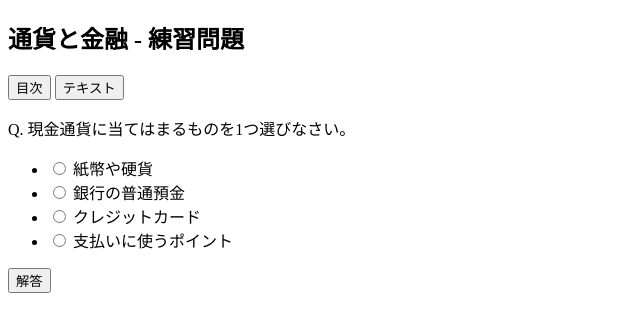
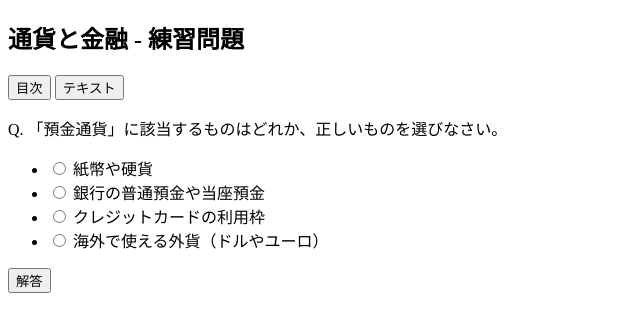
Before and after one commit to PoisonDartFrogMan/TestApps2, a plain HTML site: page QUIZ003.html in a window 1280 px wide. Shown: the whole page, without its empty margins (0-640 px from the left). Drawn offline with Linux system fonts and the light colour scheme.

Commit message:
Update QUIZ003.html

```diff
--- a/QUIZ003.html
+++ b/QUIZ003.html
@@ -12,12 +12,12 @@
     <button onclick="openText()">テキスト</button>
 
     <div id="quiz-container">
-        <p id="question">Q. 現金通貨に当てはまるものを1つ選びなさい。</p>
+        <p id="question">Q. 「預金通貨」に該当するものはどれか、正しいものを選びなさい。</p>
         <ul>
             <li><input type="radio" name="answer" value="1"> 紙幣や硬貨</li>
-            <li><input type="radio" name="answer" value="2"> 銀行の普通預金</li>
-            <li><input type="radio" name="answer" value="3"> クレジットカード</li>
-            <li><input type="radio" name="answer" value="4"> 支払いに使うポイント</li>
+            <li><input type="radio" name="answer" value="2"> 銀行の普通預金や当座預金</li>
+            <li><input type="radio" name="answer" value="3"> クレジットカードの利用枠</li>
+            <li><input type="radio" name="answer" value="4"> 海外で使える外貨（ドルやユーロ）</li>
         </ul>
         <button onclick="checkAnswer()">解答</button>
         <p id="result"></p>
@@ -29,92 +29,92 @@
         let correctAnswers = 0;
         const questions = [
             {
-                question: "現金通貨に当てはまるものを1つ選びなさい。",
+                question: "「預金通貨」に該当するものはどれか、正しいものを選びなさい。",
                 choices: [
                     "紙幣や硬貨",
-                    "銀行の普通預金",
-                    "クレジットカード",
-                    "支払いに使うポイント"
+                    "銀行の普通預金や当座預金",
+                    "クレジットカードの利用枠",
+                    "海外で使える外貨（ドルやユーロ）"
+                ],
+                answer: 2,
+                explanation: "預金通貨は、銀行の普通預金や当座預金など、口座に記録されているお金のことを指します。"
+            },
+            {
+                question: "「価値尺度」の役割として正しいものはどれか、正しいものを選びなさい。",
+                choices: [
+                    "モノやサービスの値段を測る基準になる。",
+                    "商品を他の商品と交換するための役割。",
+                    "借金を返済するための役割。",
+                    "お金を貯めて後で使う役割。"
                 ],
                 answer: 1,
-                explanation: "現金通貨は紙幣や硬貨のことを指します。銀行口座の残高は預金通貨です。"
+                explanation: "価値尺度は、商品の値段を測る基準となる役割です。ジュースが120円、カバンが5000円というように値段を付けられるのは、この機能のおかげです。"
+            },
+            {
+                question: "実際の取引でよく使われているのはどちらか？",
+                choices: [
+                    "現金通貨",
+                    "預金通貨",
+                    "外貨（ドルやユーロ）",
+                    "どちらも使われない"
+                ],
+                answer: 2,
+                explanation: "取引ではカード払いや振り込みなどが主流で、これらに使われるのは預金通貨です。"
+            },
+            {
+                question: "「価値貯蔵」の役割として正しいものはどれか？",
+                choices: [
+                    "お金を貯めて後で使う。",
+                    "商品を他の商品と交換するための役割。",
+                    "モノやサービスの値段を測る基準になる。",
+                    "借金やローンの支払いに使う役割。"
+                ],
+                answer: 1,
+                explanation: "価値貯蔵は、お金を貯めて後で使う機能を指します。例えば、お年玉を貯金してゲーム機を買う場合などがこれに該当します。"
+            },
+            {
+                question: "「現金通貨」に該当するものを1つ選びなさい。",
+                choices: [
+                    "銀行の普通預金残高",
+                    "紙幣や硬貨",
+                    "クレジットカードのポイント",
+                    "スマホ決済の残高"
+                ],
+                answer: 2,
+                explanation: "現金通貨は、紙幣や硬貨のように実際に手で持てるお金のことです。"
+            },
+            {
+                question: "「支払い手段」の役割の例として正しいものを選びなさい。",
+                choices: [
+                    "ジュースを120円で買う。",
+                    "家賃を銀行口座から振り込む。",
+                    "お金を貯めておいて後で使う。",
+                    "財布に現金を入れておく。"
+                ],
+                answer: 2,
+                explanation: "支払い手段とは、借金や家賃の支払いなどで使われる通貨の機能を指します。銀行口座からの引き落としなどが具体例です。"
+            },
+            {
+                question: "通貨には4つの機能があります。「交換手段」に該当するのはどれか？",
+                choices: [
+                    "銀行口座の残高を確認する。",
+                    "モノやサービスを購入するときにお金を支払う。",
+                    "借金やローンの返済をする。",
+                    "商品の価格を決める。"
+                ],
+                answer: 2,
+                explanation: "交換手段は、商品やサービスを購入するときにお金を支払う役割を指します。買い物の際に現金やカードを使う行為がこれに該当します。"
             },
             {
                 question: "預金通貨の特徴として正しいものを1つ選びなさい。",
                 choices: [
-                    "手元に現金がなくても取引に使える。",
-                    "紙幣や硬貨の形をしている。",
-                    "実際には取引にほとんど使われない。",
-                    "使えるのは銀行のATMだけ。"
-                ],
-                answer: 1,
-                explanation: "預金通貨は銀行口座にあるお金で、振り込みやカード払いなど現金を使わなくても取引に利用できます。"
-            },
-            {
-                question: "「強制通貨」とは何を指すか、正しいものを1つ選びなさい。",
-                choices: [
-                    "使用を義務付けられた外国のお金",
-                    "国が法的に通貨として定めた紙幣や硬貨",
-                    "借金の返済に使うための専用の通貨",
-                    "外国との取引で使用する特別な通貨"
+                    "手元にある紙幣や硬貨のこと。",
+                    "銀行口座に記録されていて、振り込みやカード支払いに使える。",
+                    "国が法律で通貨として認めていないお金。",
+                    "外国でのみ利用される通貨。"
                 ],
                 answer: 2,
-                explanation: "強制通貨は、国が「通貨として使うべき」と法律で定めたお金（紙幣や硬貨）を指します。"
-            },
-            {
-                question: "日常の支払いでカードや振り込みを使う場合に使われる通貨はどれか？",
-                choices: [
-                    "現金通貨",
-                    "預金通貨",
-                    "現金通貨と預金通貨の両方",
-                    "どちらも使われない"
-                ],
-                answer: 2,
-                explanation: "カード払いや振り込みでは預金通貨（銀行口座のお金）が使われます。"
-            },
-            {
-                question: "「お金を貯めておいて後で使う」通貨の機能を何というか？",
-                choices: [
-                    "価値尺度",
-                    "交換手段",
-                    "支払い手段",
-                    "価値貯蔵"
-                ],
-                answer: 4,
-                explanation: "価値貯蔵は、お金を貯めておいて必要なときに使う機能を指します。"
-            },
-            {
-                question: "通貨の「価値尺度」の役割について正しいものを1つ選びなさい。",
-                choices: [
-                    "商品やサービスの値段を決める基準となる。",
-                    "商品を他の物と交換するための役割。",
-                    "借金を返済する際に使用する役割。",
-                    "お金を後で使うために保存する役割。"
-                ],
-                answer: 1,
-                explanation: "価値尺度は、商品の値段を測る基準となる役割を果たします（例：ジュースが120円）。"
-            },
-            {
-                question: "通貨の「支払い手段」としての役割の例として正しいものを選びなさい。",
-                choices: [
-                    "ジュースを120円で買う。",
-                    "家賃を銀行口座から振り込む。",
-                    "自動販売機でお金を使う。",
-                    "財布にお金を入れておく。"
-                ],
-                answer: 2,
-                explanation: "支払い手段は、借金や家賃などを支払う役割を持つ通貨の機能です。"
-            },
-            {
-                question: "次の中から「預金通貨」に該当するものを1つ選びなさい。",
-                choices: [
-                    "500円硬貨",
-                    "銀行の普通預金残高",
-                    "海外旅行用のドル紙幣",
-                    "スマホ決済のポイント"
-                ],
-                answer: 2,
-                explanation: "銀行口座にある普通預金や当座預金が預金通貨です。紙幣や硬貨は現金通貨です。"
+                explanation: "預金通貨は、銀行口座に記録されているお金で、カード払いや振り込みで利用されるものです。"
             }
         ];
 
```
